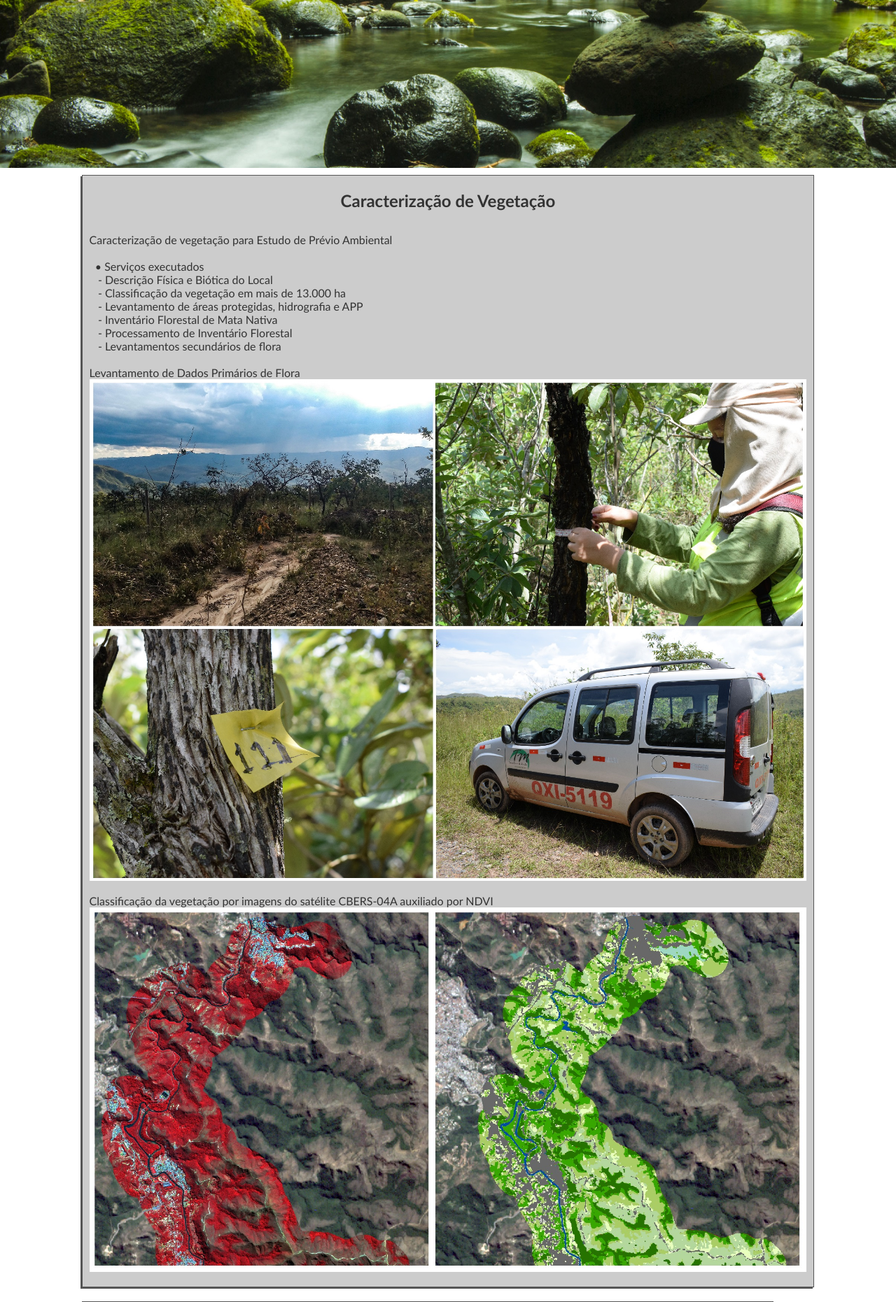
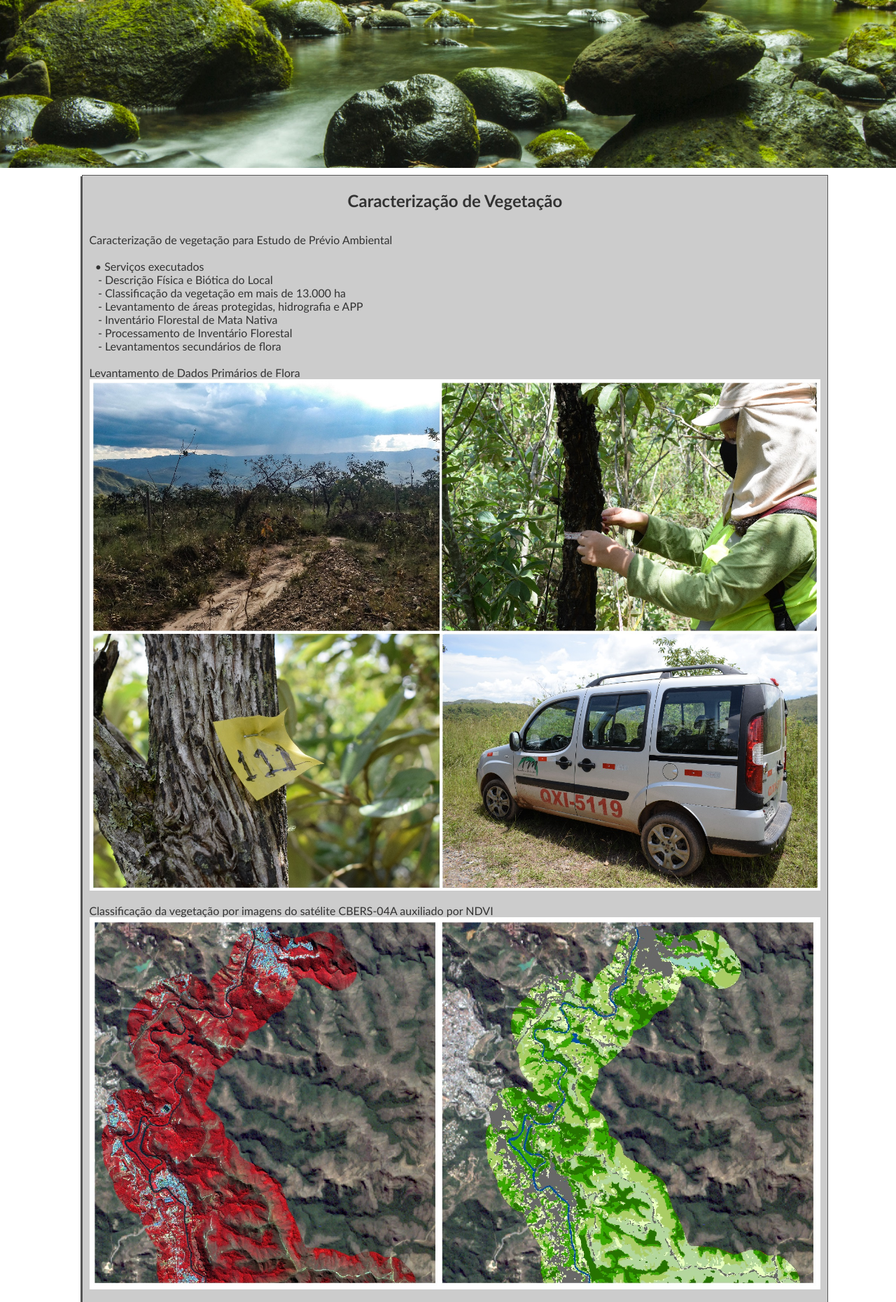
Before and after one commit to tarcomurilo/s-tmambiental, a PHP site: page /uteis.html in a window 1280 px wide. Shown: the part 336-2197 px from the top of the page at 70% size. Run offline with PHP 8.4, Linux system fonts and the light colour scheme.

Commit message:
Update uteishtml.css

```diff
--- a/css/uteishtml.css
+++ b/css/uteishtml.css
@@ -134,7 +134,8 @@ body {
 	margin:10px;
 	display:inline-block;
 	min-height:300px;
-	min-width:90%;
+	min-width:100%;
+	max-width:100%;
 	background-color:#CCCCCC;
 	box-shadow:-2px 2px #555555;
 	border: 1px SOLID #555555;
```
